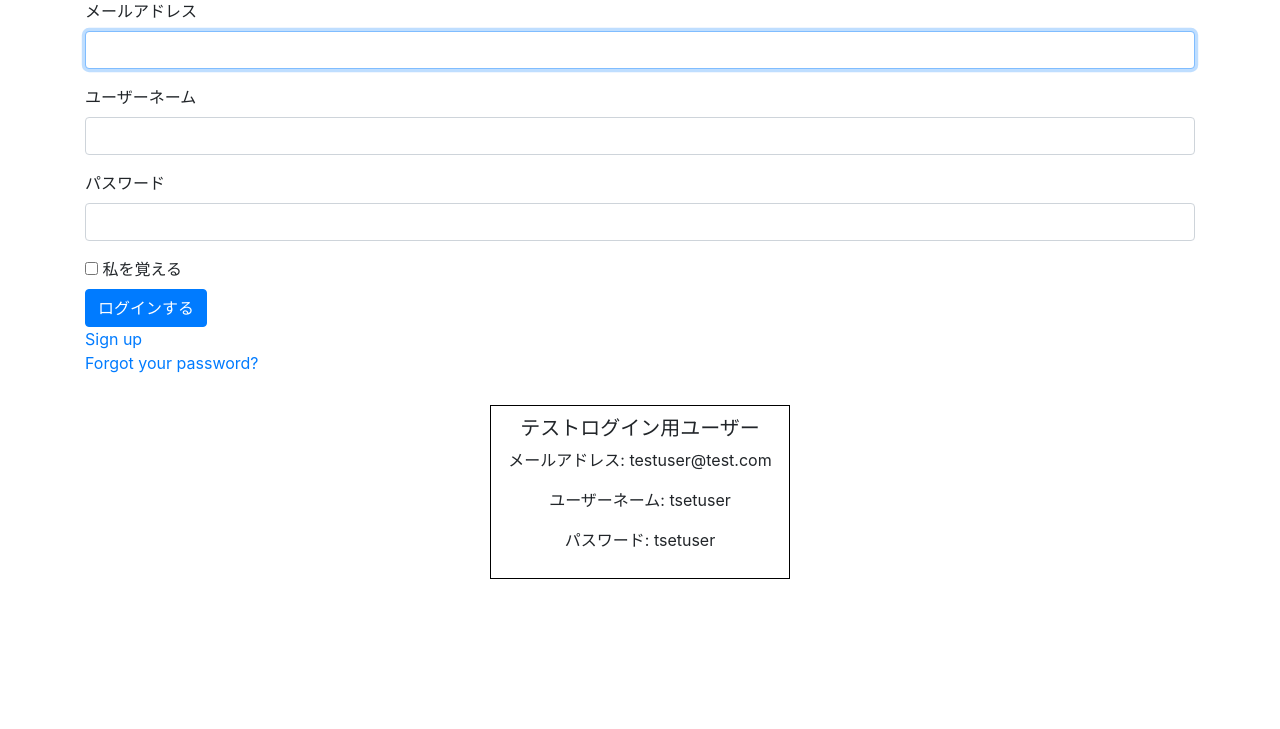
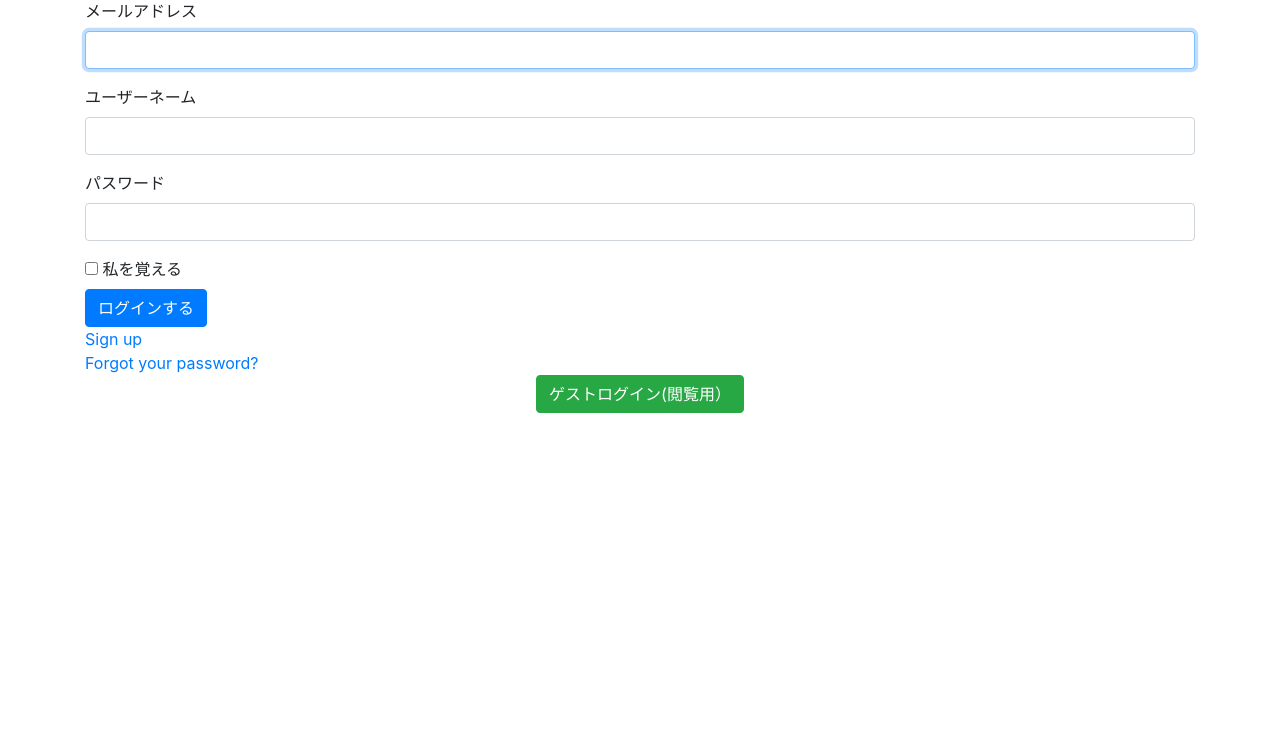
Before and after one commit to taixnishi/Ogiri_Dojo_App, a Rails app: page /users/sign_in in a window 1280 px wide. Shown: the part 164-893 px from the top of the page. After the commit the page ends 577 px from the top, so only its background shows below. Run offline with Rails 7, Linux system fonts and the light colour scheme; style sheets or scripts are compiled from the project's sources; some libraries are stand-ins or nearby versions.

Commit message:
ゲストログイン

```diff
--- a/app/assets/stylesheets/users.scss
+++ b/app/assets/stylesheets/users.scss
@@ -33,12 +33,7 @@
 }
 
 .testuser{
-  margin: 30px auto;
-  width: 300px;
-  padding: 10px;
   text-align: center;
-  background-color: #ffffff;
-  border: 1px solid black;
 }
 .user-form{
   margin: 0 auto;
--- a/app/controllers/users_controller.rb
+++ b/app/controllers/users_controller.rb
@@ -5,6 +5,12 @@ class UsersController < ApplicationController
     @like_themes = @user.like_themes
   end
 
+  def new_guest
+    user = User.guest
+    sign_in user
+    redirect_to root_path, notice: 'ゲストユーザーとしてログインしました。'
+  end
+
     private
       def user_params
           params.require(:theme).permit(:content,:image,:profile)
--- a/app/views/users/registrations/new.html.erb
+++ b/app/views/users/registrations/new.html.erb
@@ -47,10 +47,4 @@
 
     <%= render "users/shared/links" %>
   </div>
-      <div class="testuser">
-      <h5>テストログイン用ユーザー</h5>
-      <p>メールアドレス: testuser@test.com</p>
-      <p>ユーザーネーム: tsetuser</p>
-      <p>パスワード: tsetuser</p>
-    </div>
 </div>
--- a/app/views/users/sessions/new.html.erb
+++ b/app/views/users/sessions/new.html.erb
@@ -30,9 +30,6 @@
     <%= render "users/shared/links" %>
   </div>
     <div class="testuser">
-      <h5>テストログイン用ユーザー</h5>
-      <p>メールアドレス: testuser@test.com</p>
-      <p>ユーザーネーム: tsetuser</p>
-      <p>パスワード: tsetuser</p>
+      <%= link_to 'ゲストログイン(閲覧用）', users_guest_sign_in_path, method: :post,class: "btn btn-success" %>
     </div>
 </div>
--- a/config/routes.rb
+++ b/config/routes.rb
@@ -1,11 +1,17 @@
 Rails.application.routes.draw do
+  root "themes#index"
 
-  get 'likes/create'
-  get 'likes/destroy'
-  devise_for :users
+  devise_for :users, :controllers => {
+    :registrations => 'devise/registrations',
+    :sessions => 'devise/sessions',
+   }
 
-  root "themes#index"
-  # themes_action
+  devise_scope :user do
+    get "sign_in", :to => "devise/sessions#new"
+    get "sign_out", :to => "devise/sessions#destroy"
+    post 'users/guest_sign_in', to: 'devise/sessions#new_guest'
+  end
+
   resources :users, only: [:show]
   resources :themes do
     resource :likes, only: [:create, :destroy]
@@ -13,5 +19,8 @@ Rails.application.routes.draw do
       resource :favorites, only: [:create, :destroy]
     end
 end
-  # For details on the DSL available within this file, see https://guides.rubyonrails.org/routing.html
+
+  get 'likes/create'
+  get 'likes/destroy'
+
 end
```
Also changed, not shown: app/controllers/themes_controller.rb (+10 -0 lines), app/models/user.rb (+9 -0 lines), 1 other file.
